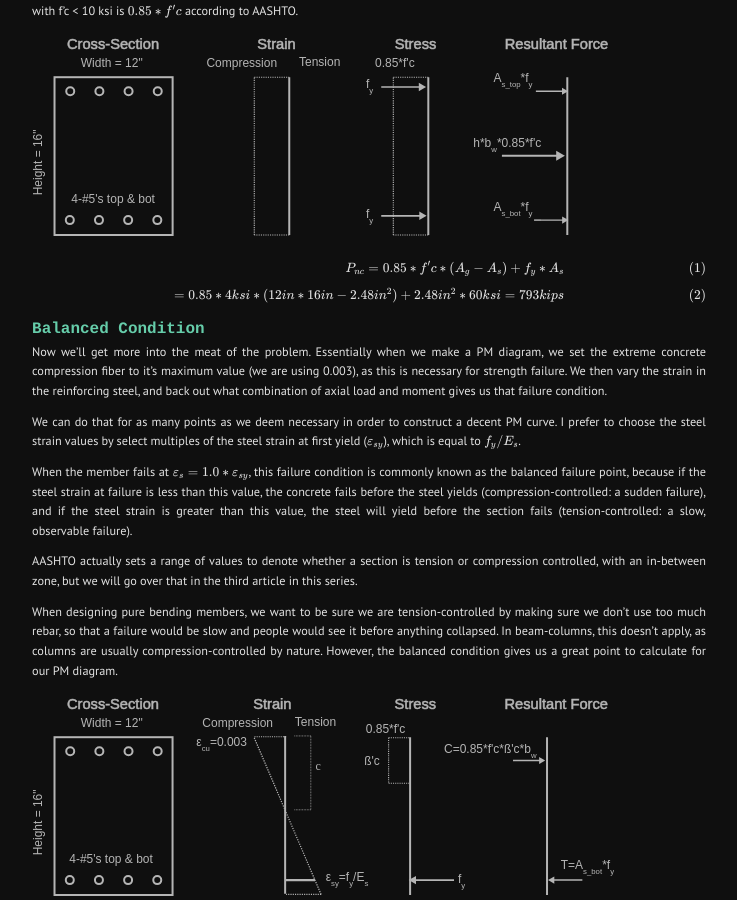
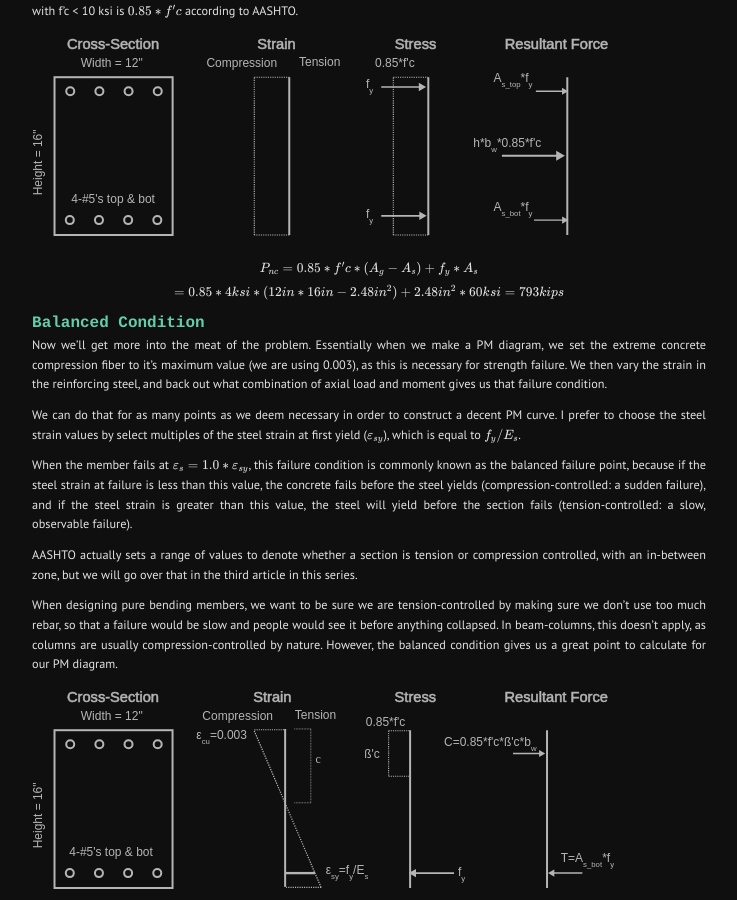
Before and after one commit to labeattie/testpreviewsite, a Jekyll site: the page built from _posts/2022-02-14-drilled-shaft-column-rectangular.md, in a window 1280 px wide and 900 px high, scrolled down 2450 px. Shown: the whole window, without its empty margins (271-1008 px from the left). Built offline with Jekyll 4.4.1, drawn with Linux system fonts in a browser that asks for light colours.

```diff
--- a/_posts/2022-02-14-drilled-shaft-column-rectangular.md
+++ b/_posts/2022-02-14-drilled-shaft-column-rectangular.md
@@ -66,10 +66,8 @@ For the full compression case, you could just neglect the reinforcment (and we w
 
 ![compression](/testpreviewsite/assets/edd_pm/compression.svg)
 
-$$\begin{align}
-P_{nc} = 0.85*f'c*(A_g-A_s)+f_y*A_s \\[0.5em]
-= 0.85*4ksi*(12in*16in-2.48in^2)+2.48in^2*60ksi = 793kips
-\end{align}$$
+$$P_{nc} = 0.85*f'c*(A_g-A_s)+f_y*A_s \\[0.5em]
+= 0.85*4ksi*(12in*16in-2.48in^2)+2.48in^2*60ksi = 793kips$$
 
 ## Balanced Condition
 Now we'll get more into the meat of the problem. Essentially when we make a PM diagram, we set the extreme concrete compression fiber to it's maximum value (we are using 0.003), as this is necessary for strength failure. We then vary the strain in the reinforcing steel, and back out what combination of axial load and moment gives us that failure condition.
```
